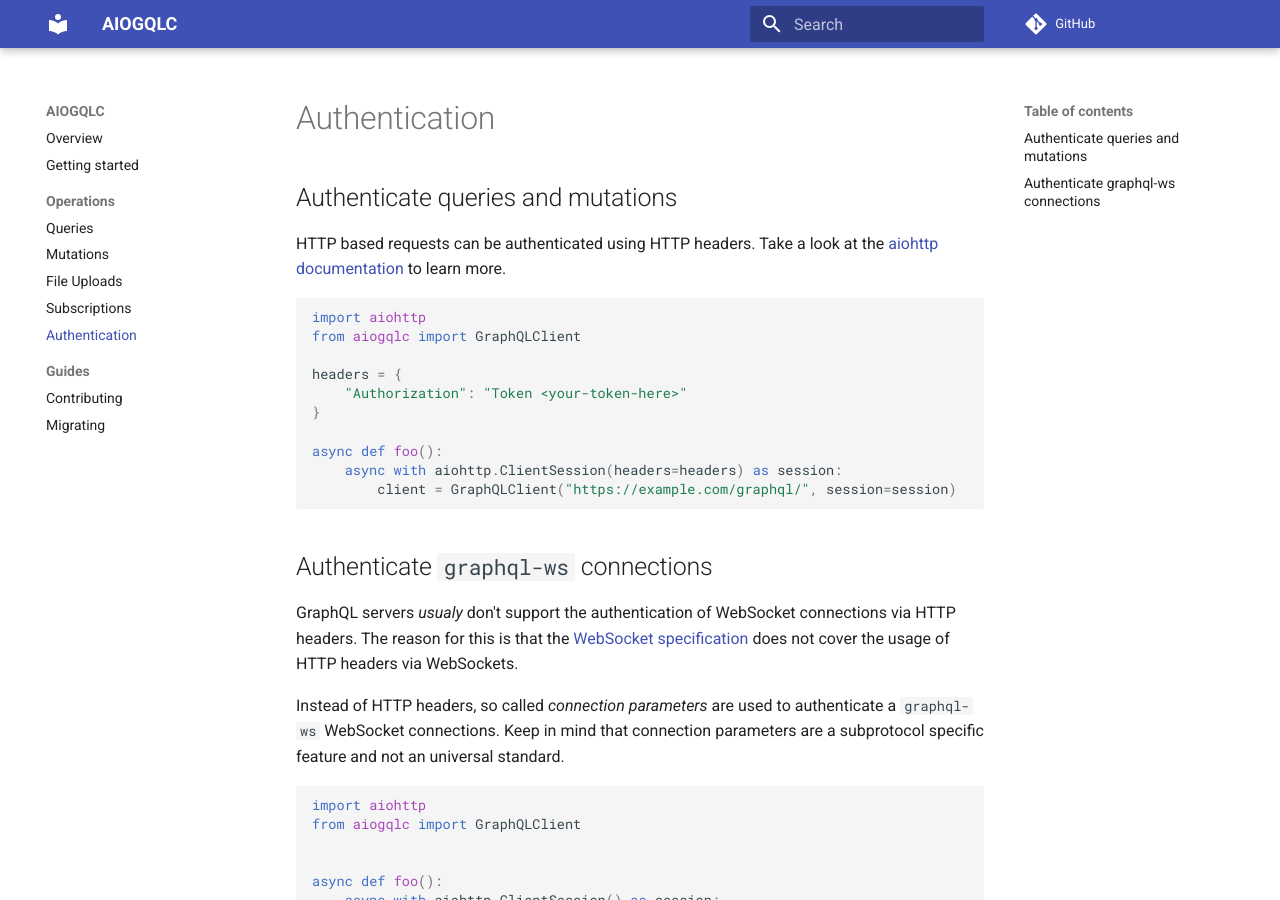
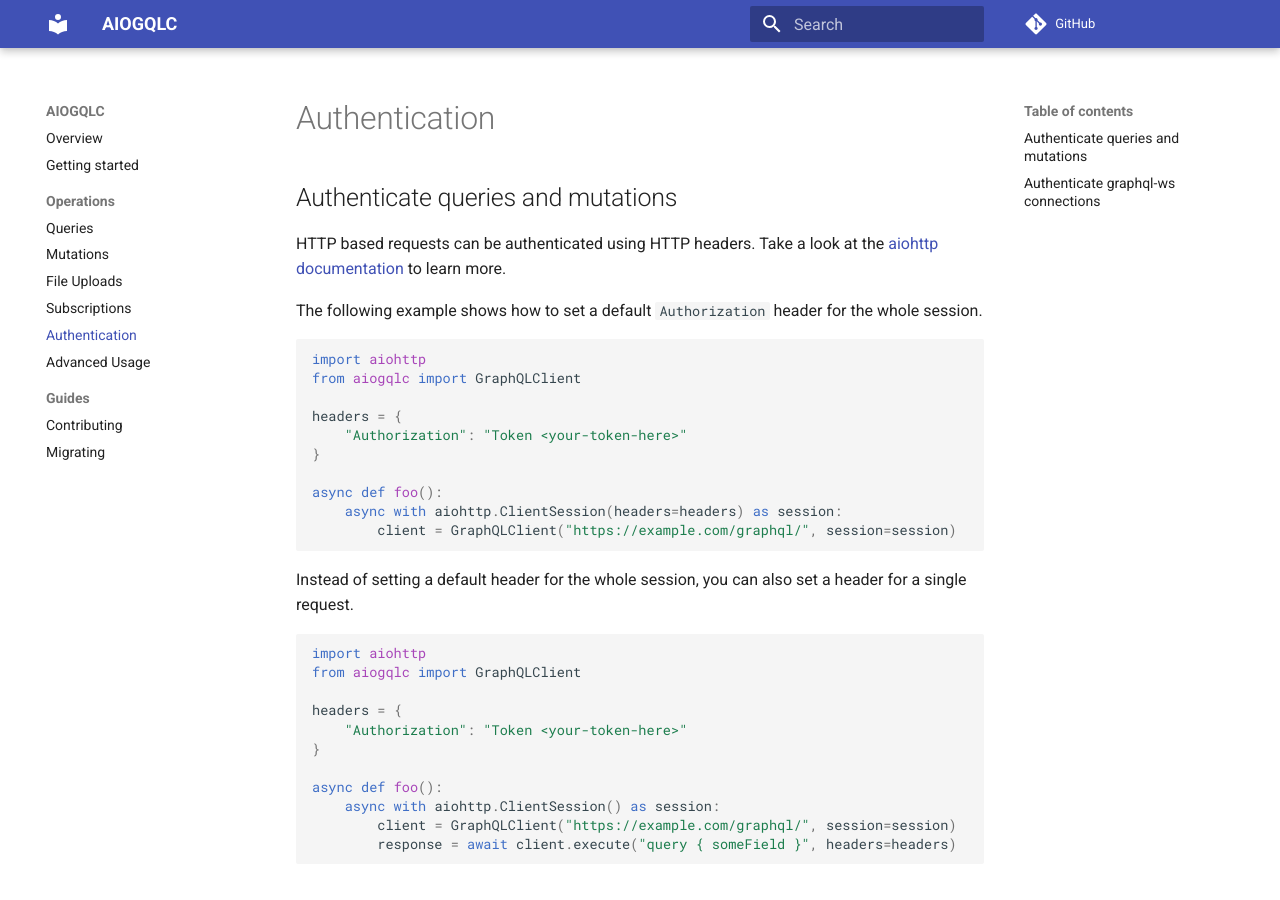
Before and after one commit to DoctorJohn/aiogqlc, an MkDocs documentation site: the page built from docs/authentication.md, in a window 1280 px wide and 900 px high. Built offline with MkDocs 1.6.1 and Material for MkDocs 9.7.7, drawn with Linux system fonts in a browser that asks for light colours; comment, search, counter and statistics services are not loaded.

Commit message:
Pass extra request options to aiohttp (#36)

````diff
--- a/docs/authentication.md
+++ b/docs/authentication.md
@@ -6,6 +6,8 @@
 Take a look at the [aiohttp documentation][aiohttp-headers-url] to learn more.
 
 [aiohttp-headers-url]: https://docs.aiohttp.org/en/stable/client_advanced.html#custom-request-headers
+
+The following example shows how to set a default `Authorization` header for the whole session.
 
 ```python
 import aiohttp
@@ -18,6 +20,22 @@
 async def foo():
     async with aiohttp.ClientSession(headers=headers) as session:
         client = GraphQLClient("https://example.com/graphql/", session=session)
+```
+
+Instead of setting a default header for the whole session, you can also set a header for a single request.
+
+```python
+import aiohttp
+from aiogqlc import GraphQLClient
+
+headers = {
+    "Authorization": "Token <your-token-here>"
+}
+
+async def foo():
+    async with aiohttp.ClientSession() as session:
+        client = GraphQLClient("https://example.com/graphql/", session=session)
+        response = await client.execute("query { someField }", headers=headers)
 ```
 
 ## Authenticate `graphql-ws` connections
--- a/mkdocs.yml
+++ b/mkdocs.yml
@@ -1,5 +1,5 @@
 site_name: AIOGQLC
-site_description: LUL
+site_description: "Python aynchronous/IO GraphQL client with file upload and subscription support."
 site_url: https://doctorjohn.github.io/aiogqlc/
 repo_url: https://github.com/DoctorJohn/aiogqlc/
 
@@ -24,16 +24,16 @@
   - pymdownx.superfences
   - pymdownx.details
 
-
 nav:
   - Overview: index.md
   - Getting started: getting-started.md
   - Operations:
-    - Queries: queries.md
-    - Mutations: mutations.md
-    - File Uploads: file-uploads.md
-    - Subscriptions: subscriptions.md
-    - Authentication: authentication.md
+      - Queries: queries.md
+      - Mutations: mutations.md
+      - File Uploads: file-uploads.md
+      - Subscriptions: subscriptions.md
+      - Authentication: authentication.md
+      - Advanced Usage: advanced-usage.md
   - Guides:
-    - Contributing: contributing.md
-    - Migrating: migrating.md
+      - Contributing: contributing.md
+      - Migrating: migrating.md
````
Also changed, not shown: docs/advanced-usage.md (added, +23 -0 lines), 3 other files.
